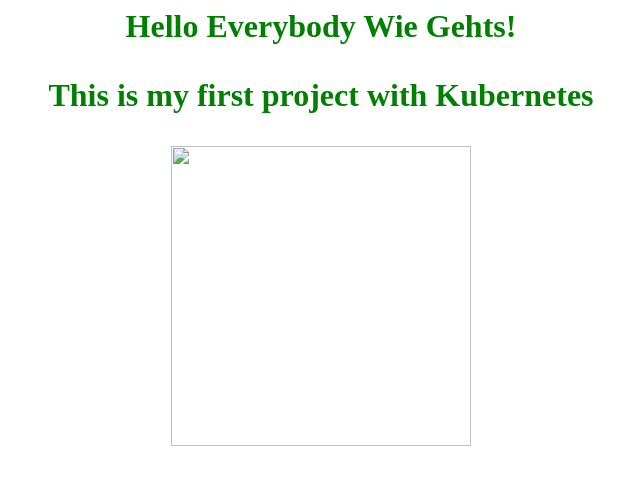
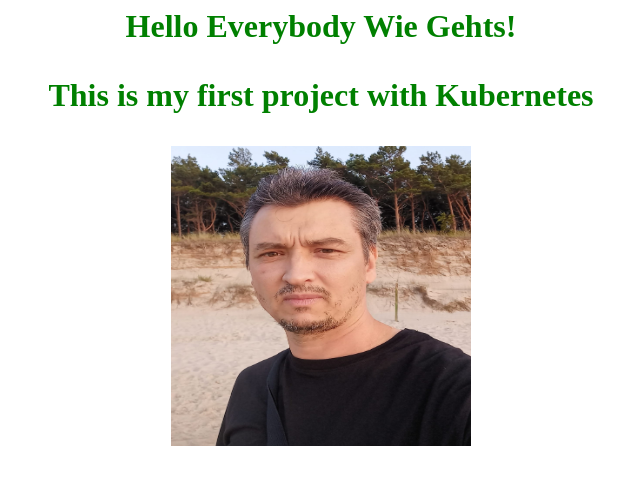
Before and after one commit to rknktm/k8s_projects, a plain HTML site: page index.html in a window 1280 px wide. Shown: the whole page, without its empty margins (319-959 px from the left). Drawn offline with Linux system fonts and the light colour scheme.

Commit message:
nginx web server

```diff
--- a/index.html
+++ b/index.html
@@ -9,7 +9,7 @@
     This is my first project with Kubernetes
   </p>
   </h1>
-  <img src="1.png" width="300" height="300"/ >
+  <img src="1.jpeg" width="300" height="300"/ >
 </center>
 
 
```
